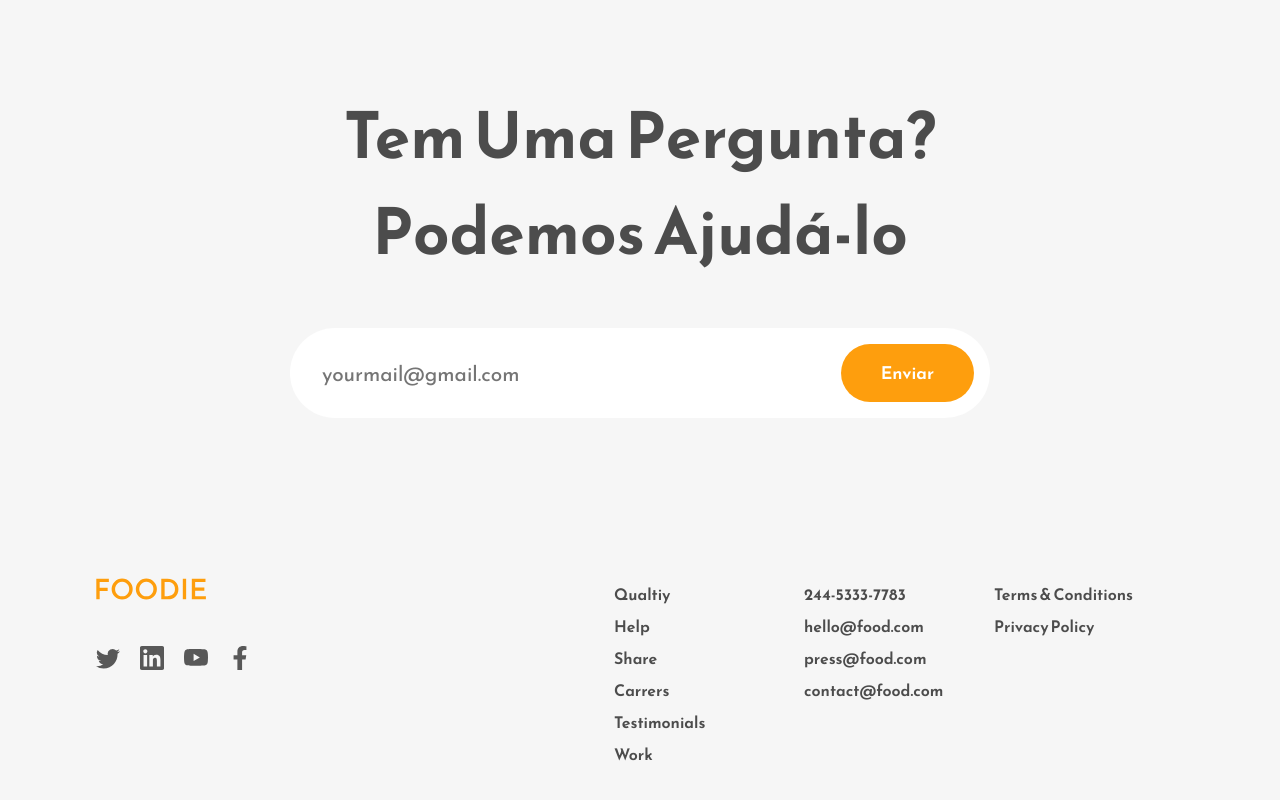
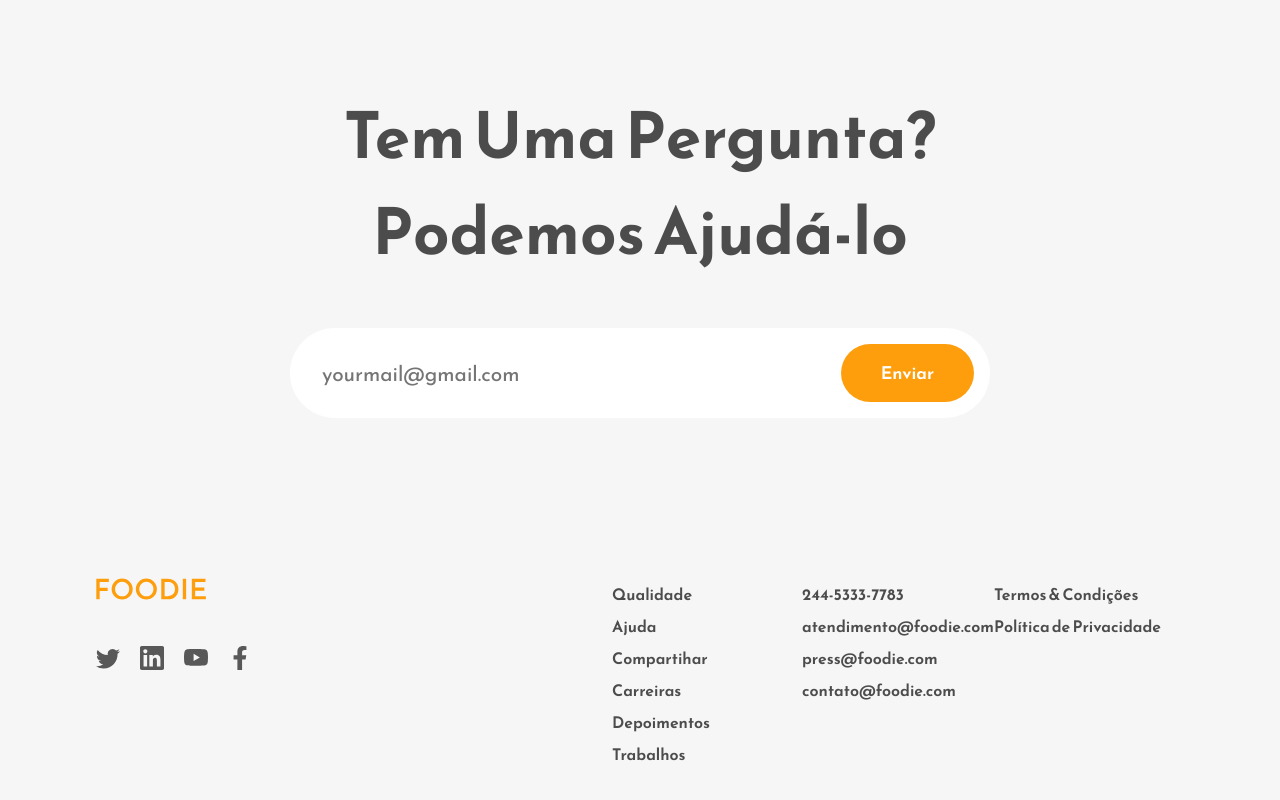
Before and after one commit to gabrielAraujoUni9/Projeto-website, a React (Create React App) app: page / in a window 1280 px wide. Shown: the part 3739-4539 px from the top of the page. Built offline with nearby package versions, Linux system fonts and the light colour scheme.

Commit message:
Update Footer.js

```diff
--- a/src/Components/Footer.js
+++ b/src/Components/Footer.js
@@ -21,22 +21,22 @@ const Footer = () => {
       </div>
       <div className="footer-section-two">
         <div className="footer-section-columns">
-          <span>Qualtiy</span>
-          <span>Help</span>
-          <span>Share</span>
-          <span>Carrers</span>
-          <span>Testimonials</span>
-          <span>Work</span>
+          <span>Qualidade</span>
+          <span>Ajuda</span>
+          <span>Compartihar</span>
+          <span>Carreiras</span>
+          <span>Depoimentos</span>
+          <span>Trabalhos</span>
         </div>
         <div className="footer-section-columns">
           <span>244-5333-7783</span>
-          <span>hello@food.com</span>
-          <span>press@food.com</span>
-          <span>contact@food.com</span>
+          <span>atendimento@foodie.com</span>
+          <span>press@foodie.com</span>
+          <span>contato@foodie.com</span>
         </div>
         <div className="footer-section-columns">
-          <span>Terms & Conditions</span>
-          <span>Privacy Policy</span>
+          <span>Termos & Condições</span>
+          <span>Política de Privacidade</span>
         </div>
       </div>
     </div>
```
